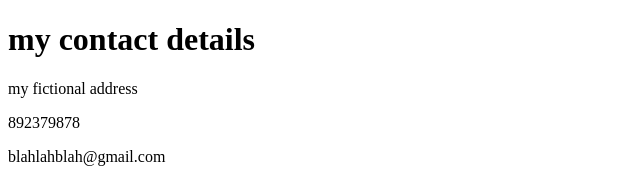
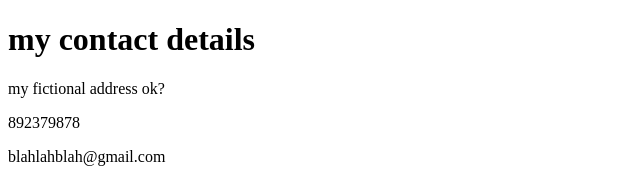
Before and after one commit to lifeisf/cv, a plain HTML site: page contactme.html in a window 1280 px wide. Shown: the top 179 px of the page, 0-640 px from the left. Drawn offline with Linux system fonts and the light colour scheme.

Commit message:
added initial cv website files

```diff
--- a/contactme.html
+++ b/contactme.html
@@ -6,7 +6,7 @@
   </head>
   <body>
     <h1>my contact details</h1>
-    <p>my fictional address</p>
+    <p>my fictional address ok?</p>
     <p>892379878</p>
     <p>blahlahblah@gmail.com</p>
     <form action="index.html" method="get" enctype="text/plain">
```
